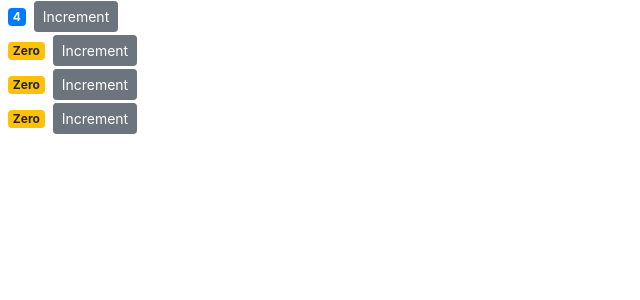
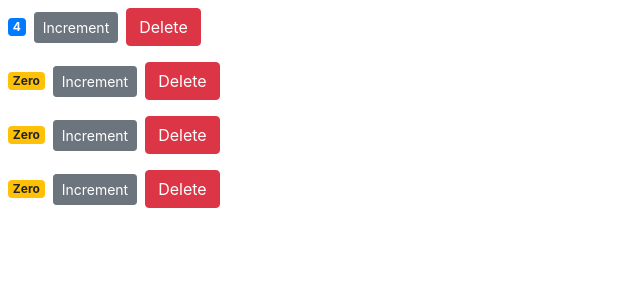
Before and after one commit to ritamxy/my-cart, a React (Create React App) app: page / in a window 1280 px wide. Shown: the top 300 px of the page, without its empty margins (0-640 px from the left). Built offline with nearby package versions, Linux system fonts and the light colour scheme.

Commit message:
updating the State

```diff
--- a/src/components/counter.jsx
+++ b/src/components/counter.jsx
@@ -2,7 +2,7 @@
 
 class Counter extends Component {
   state = {
-    count: this.props.value
+    count: this.props.counter.value
   };
 
   // renderTags() {
@@ -27,13 +27,19 @@
         <span className={this.getBadgeClasses()}>{this.formatCount()}</span>
         <button
           // onClick={this.handleIncrement({ id: 1 })}
-          onClick={() => this.handleIncrement({ id: 1 })}
+          onClick={this.handleIncrement}
           className="btn btn-secondary btn-sm"
         >
           Increment
         </button>
         {/* {this.state.tags.length === 0 && "Please create a new tag!"}
         {this.renderTags()} */}
+        <button
+          onClick={() => this.props.onDelete(this.props.counter.id)}
+          className="btn btn-danger btm-sm m-2"
+        >
+          Delete
+        </button>
       </div>
     );
   }
--- a/src/components/counters.jsx
+++ b/src/components/counters.jsx
@@ -10,11 +10,21 @@
       { id: 4, value: 0 }
     ]
   };
+
+  handleDelete = counterId => {
+    const counters = this.state.counters.filter(c => c.id !== counterId);
+    this.setState({ counters });
+  };
+
   render() {
     return (
       <div>
         {this.state.counters.map(counter => (
-          <Counter key={counter.id} value={counter.value} />
+          <Counter
+            key={counter.id}
+            onDelete={this.handleDelete}
+            counter={counter}
+          ></Counter>
         ))}
       </div>
     );
```
